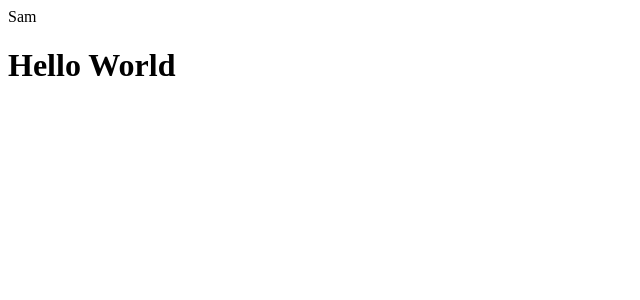
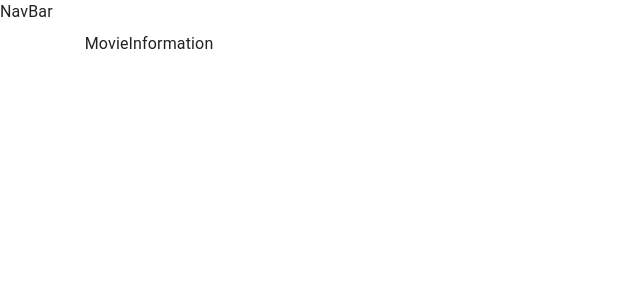
Before and after one commit to sudhanshuDongre24/Filmpire, a React (Vite) app: page /movie/1 in a window 1280 px wide. Shown: the top 300 px of the page, without its empty margins (0-640 px from the left). Built offline with nearby package versions, Linux system fonts and the light colour scheme.

Commit message:
file Stucture

```diff
--- a/src/app.jsx
+++ b/src/app.jsx
@@ -1,8 +1,34 @@
-const App = () => (
-  <div>
-    Sam
-    <h1>Hello World</h1>
-  </div>
-);
+import React from "react";
+import { CssBaseline } from "@mui/material";
+import { Route, Routes } from "react-router-dom";
+
+import useStyles from "./components/styles";
+
+import {
+  Actors,
+  MovieInformation,
+  Movies,
+  NavBar,
+  Profile,
+} from "./components";
+
+const App = () => {
+  const classes = useStyles();
+  return (
+    <div className={classes.root}>
+      <CssBaseline />
+      <NavBar />
+      <main className={classes.content}>
+        <div className={classes.toobar} />
+        <Routes>
+          <Route exact path="/movie/:id" element={<MovieInformation />}></Route>
+          <Route exact path="/actors/:id" element={<Actors />}></Route>
+          <Route exact path="/" element={<Movies />}></Route>
+          <Route exact path="/profile/:id" element={<Profile />}></Route>
+        </Routes>
+      </main>
+    </div>
+  );
+};
 
 export default App;
--- /dev/null
+++ b/src/components/Actors/Actors.jsx
@@ -0,0 +1,7 @@
+import React from "react";
+
+const Actors = () => {
+  return <div>Actors</div>;
+};
+
+export default Actors;
--- /dev/null
+++ b/src/components/MovieInformation/MovieInformation.jsx
@@ -0,0 +1,7 @@
+import React from "react";
+
+const MovieInformation = () => {
+  return <div>MovieInformation</div>;
+};
+
+export default MovieInformation;
--- /dev/null
+++ b/src/components/Movies/Movies.jsx
@@ -0,0 +1,7 @@
+import React from "react";
+
+const Movies = () => {
+  return <div>Movies</div>;
+};
+
+export default Movies;
--- /dev/null
+++ b/src/components/NavBar/NavBar.jsx
@@ -0,0 +1,7 @@
+import React from "react";
+
+const NavBar = () => {
+  return <div>NavBar</div>;
+};
+
+export default NavBar;
--- /dev/null
+++ b/src/components/Profile/Profile.jsx
@@ -0,0 +1,7 @@
+import React from "react";
+
+const Profile = () => {
+  return <div>Profile</div>;
+};
+
+export default Profile;
--- /dev/null
+++ b/src/components/index.js
@@ -0,0 +1,5 @@
+export { default as Actors } from "./Actors/Actors";
+export { default as MovieInformation } from "./MovieInformation/MovieInformation";
+export { default as Movies } from "./Movies/Movies";
+export { default as NavBar } from "./NavBar/NavBar";
+export { default as Profile } from "./Profile/Profile";
--- /dev/null
+++ b/src/components/styles.js
@@ -0,0 +1,17 @@
+import { makeStyles } from "@mui/styles";
+
+export default makeStyles(() => ({
+  root: {
+    display: "flex",
+    height: "100%",
+  },
+
+  toolbar: {
+    height: "70px",
+  },
+
+  content: {
+    flexGrow: "1",
+    padding: "2em",
+  },
+}));
--- a/src/main.jsx
+++ b/src/main.jsx
@@ -1,11 +1,14 @@
 import React from "react";
+import ReactDOM from "react-dom/client";
+import { BrowserRouter } from "react-router-dom";
 
-import ReactDOM from "react-dom/client";
 import App from "./App";
 import "./index.css";
 
 ReactDOM.createRoot(document.getElementById("root")).render(
   <React.StrictMode>
-    <App />
+    <BrowserRouter>
+      <App />
+    </BrowserRouter>
   </React.StrictMode>
 );
```
Also changed, not shown: package.json (+15 -5 lines), .eslintrc.cjs, 2 other files (tests, documents, lock files or other folders).
